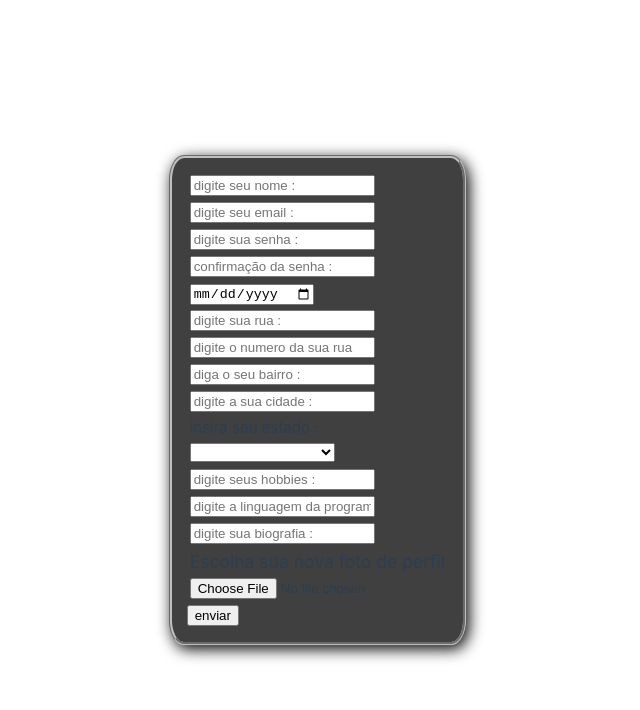
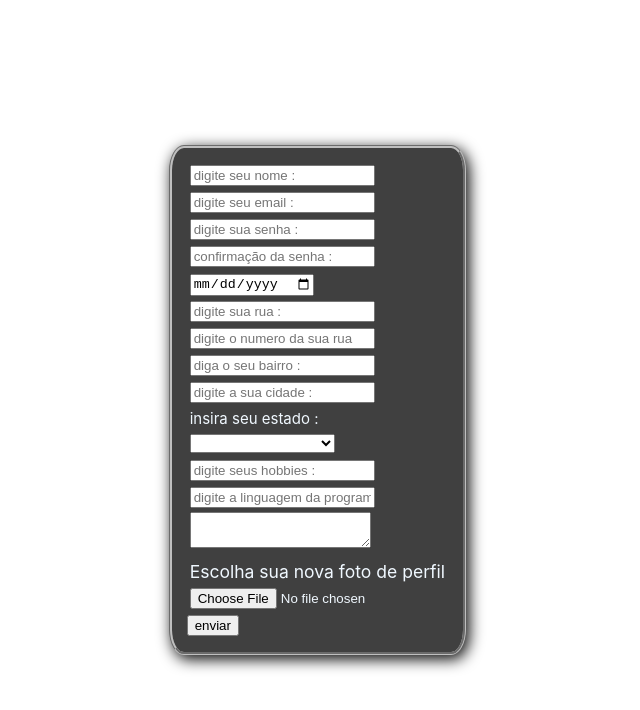
Before and after one commit to guilhermepassos1/trabalhoVUE, a Vue app: page / in a window 1280 px wide. Shown: the top 710 px of the page, without its empty margins (171-811 px from the left). Built offline with nearby package versions, Linux system fonts and the light colour scheme.

Commit message:
foi adicionado o textarea na biografia

```diff
--- a/src/App.vue
+++ b/src/App.vue
@@ -113,7 +113,7 @@ function handleFileUpload(e) {
         <input type="text" v-model="novaLinguagem" @keypress.enter="linguagem.push(novaLinguagem); novaLinguagem = ''" placeholder="digite a linguagem da programação :" />
       </div>
       <div class="biografia">
-        <input type="text" v-model="biografia" placeholder="digite sua biografia :" />
+        <textarea v-model="biografia" v-on:keypress="enviar = false"></textarea>
 
 
       </div>
@@ -170,6 +170,7 @@ div {
   border-style: groove;
   padding: 12px;
   box-shadow: 3px 4px 15px black;
+  color: aliceblue
 }
 
 #resposta {
@@ -179,6 +180,7 @@ div {
   border-style: groove;
   padding: 12px;
   box-shadow: #3d3d3d;
+   color: aliceblue
 
 }
 .img_nova {
```
